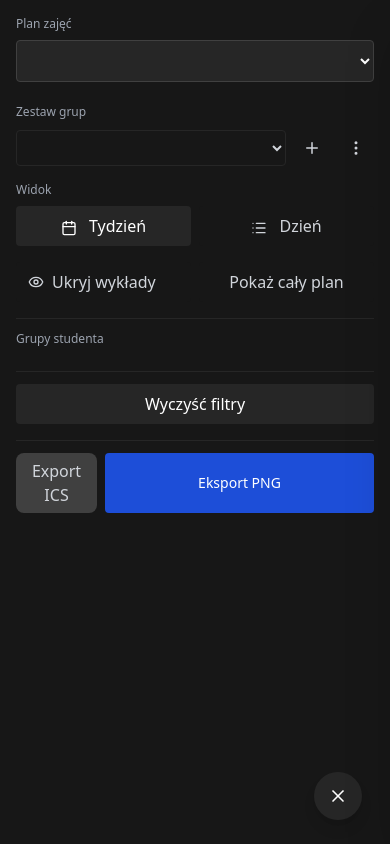
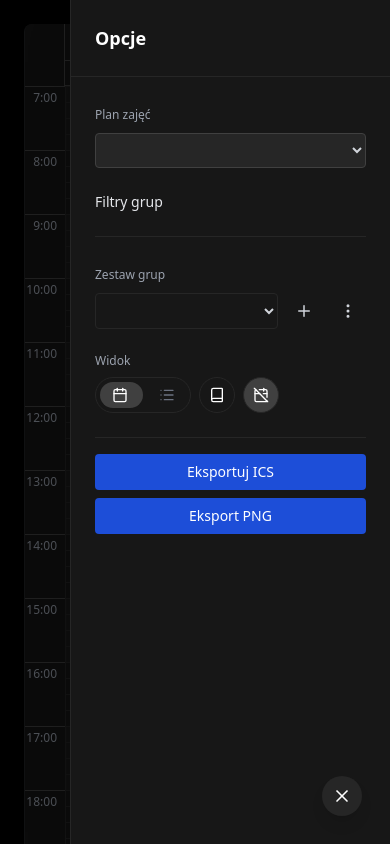
Before and after one commit to CeDwukropek/wieikschedule, a React (Create React App) app: page / in a window 390 px wide. Both pictures are taken after a click on the button 342 px from the left and 796 px from the top of the page. Shown: the top 844 px of the page. Built offline with nearby package versions, Linux system fonts and the light colour scheme.

Commit message:
made the layout the same and fixed events width error

```diff
--- a/src/ControlsPanel.js
+++ b/src/ControlsPanel.js
@@ -1,5 +1,5 @@
 import React from "react";
-import { ChevronRight, Book, CalendarOff } from "lucide-react";
+import { ChevronRight, Book, CalendarOff, X } from "lucide-react";
 import GroupFiltersPanel from "./GroupFiltersPanel";
 import GroupSetManager from "./GroupSetManager";
 import ViewModeSwitch from "./ViewModeSwitch";
@@ -17,7 +17,7 @@ export default function ControlsPanel({
   lektoratState,
   exportState,
 }) {
-  const { isOpen, onToggle } = panelState || {};
+  const { isOpen, onToggle, mobileFloatingClose = false } = panelState || {};
   const {
     currentSchedule,
     onScheduleChange,
@@ -88,7 +88,9 @@ export default function ControlsPanel({
           <h2 className="text-lg font-semibold text-white">Opcje</h2>
           <button
             onClick={onToggle}
-            className="p-2 rounded hover:bg-neutral-700 text-gray-300 hover:text-white"
+            className={`p-2 rounded hover:bg-neutral-700 text-gray-300 hover:text-white ${
+              mobileFloatingClose ? "hidden sm:inline-flex" : ""
+            }`}
             type="button"
           >
             <ChevronRight size={20} />
@@ -186,6 +188,17 @@ export default function ControlsPanel({
           </div>
         </div>
       </div>
+
+      {mobileFloatingClose && isOpen ? (
+        <button
+          aria-label="Zamknij ustawienia"
+          onClick={onToggle}
+          className="sm:hidden fixed right-7 bottom-7 z-[60] flex h-10 w-10 items-center justify-center rounded-full bg-neutral-800 text-white shadow-lg transition hover:bg-neutral-700 active:scale-95"
+          type="button"
+        >
+          <X className="h-5 w-5" />
+        </button>
+      ) : null}
     </>
   );
 }
--- a/src/Menu/FloatingSettingsPanel.js
+++ b/src/Menu/FloatingSettingsPanel.js
@@ -1,14 +1,10 @@
-import { Calendar, Eye, EyeOff, List, X } from "lucide-react";
-import GroupInput from "../GroupInput";
-import GroupSetManager from "../GroupSetManager";
-import { exportICS } from "../exportICS";
-import { ExportPngBtn } from "../ExportPngBtn";
-import { allTimetables } from "../timetables";
+import ControlsPanel from "../ControlsPanel";
 
 export function FloatingSettingsPanel({
   open,
   currentSchedule,
   onScheduleChange,
+  isScheduleLoading = false,
   activeGroupSetId,
   activeGroupSetName,
   groupSetOptions = [],
@@ -38,174 +34,56 @@ export function FloatingSettingsPanel({
   selection,
   options = [],
 }) {
-  function clearFilters() {
-    setHideLectures(false);
-    setShowAll(false);
-  }
-
   return (
-    <div
-      className={`fixed right-0 bottom-0 top-0 z-40 w-full sm:w-96 bg-neutral-900 text-white shadow-xl transform transition-transform duration-300 ${
-        open ? "translate-x-0" : "translate-x-full"
-      }`}
-      role="dialog"
-      aria-modal="true"
-    >
-      <div
-        className="p-4 space-y-4 overflow-y-auto pb-14"
-        style={{ maxHeight: "calc(100vh - 96px)" }}
-      >
-        <div className="space-y-2">
-          <div className="text-xs text-gray-400">Plan zajęć</div>
-          <select
-            value={currentSchedule}
-            onChange={(e) => onScheduleChange(e.target.value)}
-            className="w-full px-3 py-2 rounded bg-neutral-800 text-white border border-neutral-700"
-          >
-            {allTimetables.map((tt) => (
-              <option key={tt.id} value={tt.id}>
-                {tt.name}
-              </option>
-            ))}
-          </select>
-        </div>
-
-        <div className="space-y-2">
-          <GroupSetManager
-            compact
-            activeGroupSetId={activeGroupSetId}
-            activeGroupSetName={activeGroupSetName}
-            groupSetOptions={groupSetOptions}
-            onGroupSetChange={onGroupSetChange}
-            onCreateGroupSet={onCreateGroupSet}
-            onRenameActiveGroupSet={onRenameActiveGroupSet}
-            onDeleteActiveGroupSet={onDeleteActiveGroupSet}
-          />
-        </div>
-
-        <div className="space-y-2">
-          <div className="text-xs text-gray-400">Widok</div>
-          <div className="flex gap-2">
-            <button
-              onClick={() => setViewMode("week")}
-              className={`flex-1 px-3 py-2 rounded ${
-                viewMode === "week"
-                  ? "bg-neutral-800"
-                  : "bg-neutral-900 text-gray-300"
-              }`}
-            >
-              <Calendar className="w-4 h-4 inline-block mr-2" /> Tydzień
-            </button>
-            <button
-              onClick={() => setViewMode("day")}
-              className={`flex-1 px-3 py-2 rounded ${
-                viewMode === "day"
-                  ? "bg-neutral-800"
-                  : "bg-neutral-900 text-gray-300"
-              }`}
-            >
-              <List className="w-4 h-4 inline-block mr-2" /> Dzień
-            </button>
-          </div>
-        </div>
-
-        <div className="flex gap-2">
-          <button
-            onClick={() => setHideLectures((s) => !s)}
-            className="flex-1 px-3 py-2 rounded bg-neutral-900 text-gray-300 flex items-center gap-2"
-          >
-            {hideLectures ? (
-              <EyeOff className="w-4 h-4" />
-            ) : (
-              <Eye className="w-4 h-4" />
-            )}
-            {hideLectures ? "Pokaż wykłady" : "Ukryj wykłady"}
-          </button>
-
-          <button
-            onClick={() => setShowAll((s) => !s)}
-            className="flex-1 px-3 py-2 rounded bg-neutral-900 text-gray-300"
-          >
-            {showAll ? "Twój plan" : "Pokaż cały plan"}
-          </button>
-        </div>
-
-        <div className="border-t border-neutral-800 pt-3">
-          <div className="text-xs text-gray-400 mb-2">Grupy studenta</div>
-          <div className="grid grid-cols-2 gap-2">
-            {groupConfigs.map((groupConfig) => (
-              <GroupInput
-                key={groupConfig.type}
-                label={groupConfig.label}
-                type={groupConfig.type}
-                value={studentGroups[groupConfig.type] || ""}
-                onChange={handleGroupChange}
-              />
-            ))}
-          </div>
-        </div>
-
-        {shouldShowLectoratSelect ? (
-          <div className="border-t border-neutral-800 pt-3 space-y-2">
-            <div className="text-xs text-gray-400">Język lektoratu</div>
-            <select
-              value={selectedLectoratSubject}
-              onChange={(e) => onLectoratChange?.(e.target.value)}
-              className="w-full px-3 py-2 rounded bg-neutral-800 text-white border border-neutral-700"
-            >
-              {lektoratOptions.map((option) => (
-                <option key={option.value} value={option.value}>
-                  {option.label}
-                </option>
-              ))}
-            </select>
-          </div>
-        ) : null}
-
-        <div className="pt-3 border-t border-neutral-800 flex gap-2">
-          <button
-            onClick={clearFilters}
-            className="flex-1 px-3 py-2 rounded bg-neutral-800 text-white"
-          >
-            Wyczyść filtry
-          </button>
-        </div>
-
-        <div className="pt-3 border-t border-neutral-800 flex gap-2">
-          <button
-            className="flex items-center gap-1 px-3 py-1.5 rounded-lg bg-neutral-700 text-gray-300"
-            onClick={() => {
-              const dataForICS = computeFiltered(
-                schedule,
-                studentGroups,
-                hideLectures,
-                showAll,
-                viewedWeekStart,
-                selectedLectoratSubject,
-              );
-              exportICS(dataForICS);
-            }}
-          >
-            Export ICS
-          </button>
-
-          <ExportPngBtn
-            viewMode={viewMode}
-            exportRef={exportRef}
-            viewedWeekRange={viewedWeekRange}
-            selection={selection}
-            combinedOptions={options}
-          />
-        </div>
-      </div>
-
-      <button
-        aria-label="Zamknij ustawienia"
-        onClick={() => setOpen(false)}
-        className="absolute right-7 bottom-6 z-50 flex items-center justify-center w-12 h-12 rounded-full bg-neutral-800 hover:bg-neutral-700 text-white shadow-lg"
-      >
-        <X className="w-5 h-5" />
-      </button>
-    </div>
+    //TODO: This coponent is not necessary and can be removed, haven't figure out how tho
+    <ControlsPanel
+      panelState={{
+        isOpen: open,
+        onToggle: () => setOpen(false),
+        mobileFloatingClose: true,
+      }}
+      scheduleState={{
+        currentSchedule,
+        onScheduleChange,
+        isScheduleLoading,
+      }}
+      groupSetState={{
+        activeGroupSetId,
+        activeGroupSetName,
+        groupSetOptions,
+        onGroupSetChange,
+        onCreateGroupSet,
+        onRenameActiveGroupSet,
+        onDeleteActiveGroupSet,
+      }}
+      viewState={{
+        viewMode,
+        onViewModeToggle: () =>
+          setViewMode((prev) => (prev === "week" ? "day" : "week")),
+        hideLectures,
+        onToggleHideLectures: () => setHideLectures((prev) => !prev),
+        showAll,
+        onToggleShowAll: () => setShowAll((prev) => !prev),
+      }}
+      filterState={{
+        schedule,
+        studentGroups,
+        computeFiltered,
+        groupConfigs,
+        onGroupChange: handleGroupChange,
+      }}
+      lektoratState={{
+        shouldShowLectoratSelect,
+        selectedLectoratSubject,
+        onLectoratChange,
+        lektoratOptions,
+      }}
+      exportState={{
+        exportRef,
+        viewedWeekRange,
+        selection,
+        combinedOptions: options,
+      }}
+    />
   );
 }
--- a/src/View/WeekView.js
+++ b/src/View/WeekView.js
@@ -58,8 +58,8 @@ const WeekView = forwardRef(function WeekView(
 
         @media (max-width: 768px) {
           .week-grid {
-            grid-template-columns: 40px repeat(5, minmax(calc(100vw - 60px), 1fr));
-            min-width: calc(60px + (100vw - 60px) * 5);
+            grid-template-columns: 40px repeat(5, calc(100vw - 88px));
+            min-width: calc(40px + (100vw - 88px) * 5);
           }
         }
 
```
